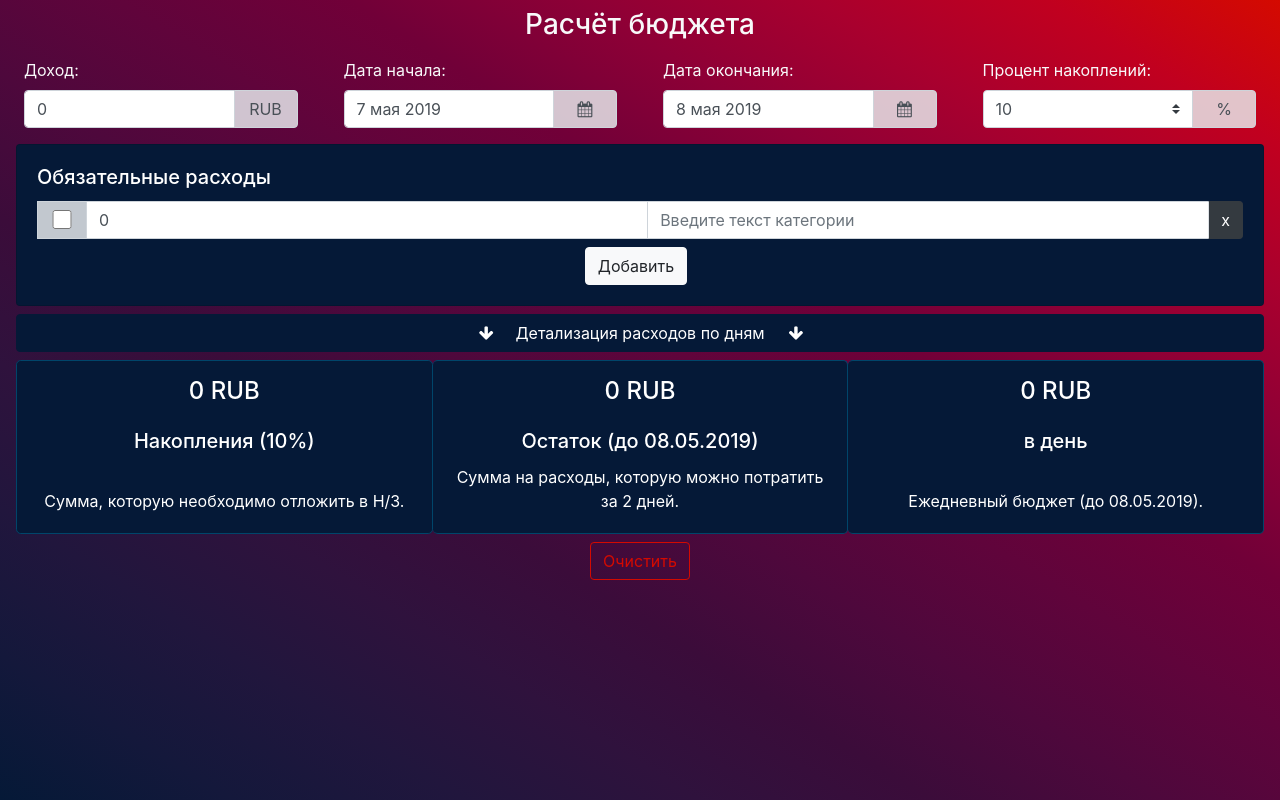
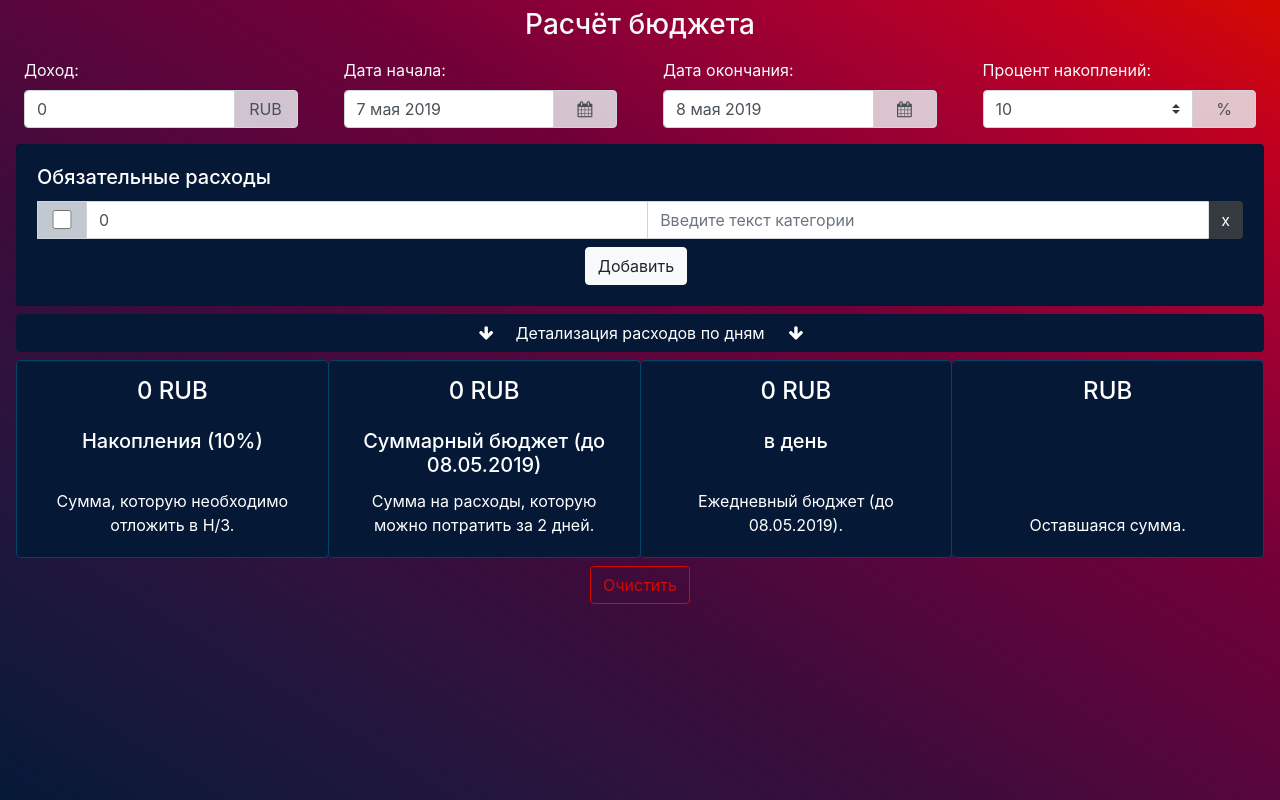
Before and after one commit to okurilo/fin-fast, a React (Create React App) app: page / in a window 1280 px wide. Built offline with nearby package versions, Linux system fonts and the light colour scheme.

Commit message:
[ADD] New tile witch balanceLeft; Change calc balance

```diff
--- a/src/components/Budget.js
+++ b/src/components/Budget.js
@@ -78,7 +78,8 @@ class Budget extends Component {
 
     // Calc Total info
     total.storage = parseInt(income * percentStorage, 10) || 0;
-    total.balance = parseInt(income - total.storage, 10) - requiredCosts - dailyCostsSpended || 0;
+    total.balance = parseInt(income - total.storage, 10) - requiredCosts || 0;
+    total.balanceLeft = parseInt(income - total.storage, 10) - requiredCosts - dailyCostsSpended || 0;
     total.budget = parseInt(total.balance / days, 10) || 0;
 
     // Calc Daily info
@@ -156,6 +157,7 @@ class Budget extends Component {
             <Total
              storage={this.state.total.storage}
              balance={this.state.total.balance}
+             balanceLeft={this.state.total.balanceLeft}
              budget={this.state.total.budget}
              startDay={this.state.startDay}
              endDay={this.state.endDay}
--- a/src/components/Total.js
+++ b/src/components/Total.js
@@ -4,7 +4,7 @@ import {transformDate} from "../utils/Date";
 // const Total = (props) => {
 export default class Total extends Component {
   render() {
-    const {storage, balance, budget, endDay, days, percentStorage} = this.props;
+    const {storage, balance, balanceLeft, budget, endDay, days, percentStorage} = this.props;
     return (
         <div className="mt-2 text-white card-group text-center">
           <div className="card bg-primary border-secondary rounded-lg">
@@ -17,7 +17,7 @@ export default class Total extends Component {
           <div className="card bg-primary border-secondary rounded-lg">
             <h4 className="pb-3 mt-3" >{balance} RUB</h4>
             <div className="pt-0 card-body d-flex flex-column justify-content-between">
-              <h5 className="card-title ">Остаток {endDay ? `(до ${transformDate(endDay)})` : ""}</h5>
+              <h5 className="card-title ">Суммарный бюджет {endDay ? `(до ${transformDate(endDay)})` : ""}</h5>
               <p className="card-text">Сумма на расходы, которую можно потратить за {days} дней.</p>
             </div>
           </div>
@@ -28,6 +28,13 @@ export default class Total extends Component {
               <p className="card-text">Ежедневный бюджет  {endDay ? `(до ${transformDate(endDay)})` : ""}.</p>
             </div>
           </div>
+          <div className="card bg-primary border-secondary rounded-lg">
+            <h4 className="pb-3 mt-3" >{balanceLeft} RUB</h4>
+            <div className="pt-0 card-body d-flex flex-column justify-content-between">
+              <h5 className="card-title "></h5>
+              <p className="card-text">Оставшаяся сумма.</p>
+            </div>
+          </div>
         </div>
       )};
   };
```
